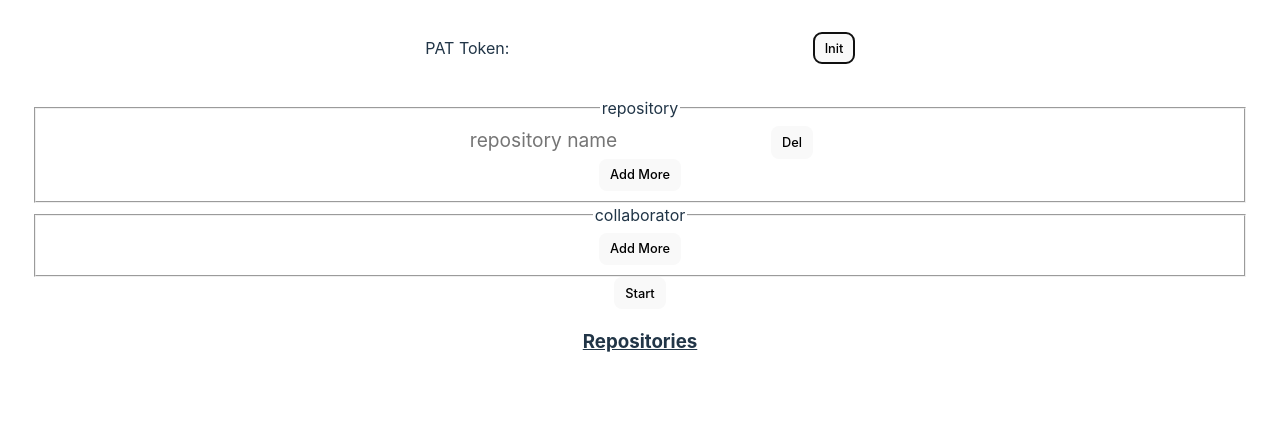
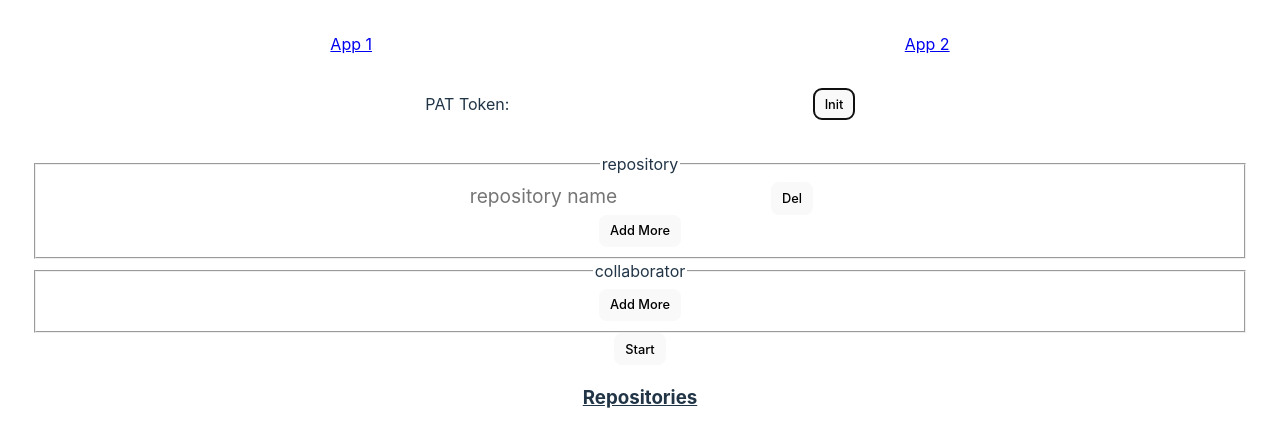
Before and after one commit to dreamsinternational/repo-collab-auto, a React (Vite) app: page / in a window 1280 px wide. Both pictures are taken after a click on the button "Init". Shown: the top 446 px of the page. Built offline with nearby package versions, Linux system fonts and the light colour scheme.

Commit message:
new app 2

```diff
--- a/src/App.css
+++ b/src/App.css
@@ -10,6 +10,13 @@
 
 .read-the-docs {
   color: #888;
+}
+
+.nav {
+  padding: 0 2rem 2rem 2rem;
+  display: flex;
+  justify-content: space-around;
+  align-items: center;
 }
 
 .header {
--- a/src/App.jsx
+++ b/src/App.jsx
@@ -1,101 +1,37 @@
-import { useCallback, useState } from "react";
+import { useState } from "react";
 import { Octokit } from "@octokit/rest";
 import NoPAT from "./NoPAT";
-import Names from "./Names";
 import "./App.css";
+import App1 from "./App1";
+import App2 from "./App2";
 
 function App() {
   const [pat, setPat] = useState("");
   const [octokit, setOctokit] = useState(null);
-  const [repoNames, setRepoNames] = useState([""]);
-  const [collaboratorNames, setCollaboratorNames] = useState([]);
+  const [page, setPage] = useState("1");
   const [isLoading, setIsLoading] = useState(false);
-  const [repositories, setRepositories] = useState([]);
-
-  const onStartTask = useCallback(
-    async (e) => {
-      e.preventDefault();
-      if (!octokit || !repoNames.length) return;
-      setIsLoading(true);
-      try {
-        for (const repoName of repoNames) {
-          const { data: repo } = await octokit.repos.createForAuthenticatedUser({
-            name: repoName,
-            // auto_init: false,
-            private: true,
-          });
-
-          repo.collaborators = [];
-
-          for (const collaboratorName of collaboratorNames) {
-            const { data: req } = await octokit.repos.addCollaborator({
-              owner: repo.owner.login,
-              repo: repo.name,
-              username: collaboratorName,
-              permission: "push", // ['admin', 'push', 'pull']
-            });
-
-            repo.collaborators.push(req);
-          }
-
-          setRepositories((r) => r.concat(repo));
-        }
-      } catch (error) {
-        console.log(error);
-      } finally {
-        setIsLoading(false);
-        setRepoNames([""]);
-        setCollaboratorNames([]);
-      }
-    },
-    [octokit, repoNames, collaboratorNames]
-  );
 
   return (
     <>
+      <nav className="nav">
+        <a href="#1" onClick={() => setPage("1")}>
+          App 1
+        </a>
+        <a href="#2" onClick={() => setPage("2")}>
+          App 2
+        </a>
+      </nav>
       <header className="header">
         <label htmlFor="pat">PAT Token:</label>
-        <input
-          id="pat"
-          type="text"
-          value={pat}
-          onChange={(e) => setPat(e.target.value)}
-        />
+        <input id="pat" type="text" value={pat} onChange={(e) => setPat(e.target.value)} />
         <button onClick={() => setOctokit(new Octokit({ auth: pat })) ?? setPat("")}>Init</button>
       </header>
       {!octokit || isLoading ? (
         <NoPAT />
       ) : (
         <>
-          <form
-            className="form"
-            onSubmit={onStartTask}>
-            <Names
-              title="repository"
-              names={repoNames}
-              setNames={setRepoNames}
-            />
-            <Names
-              title="collaborator"
-              names={collaboratorNames}
-              setNames={setCollaboratorNames}
-            />
-            <aside>
-              <button type="submit">Start</button>
-            </aside>
-          </form>
-          <aside>
-            <h3>
-              <u>Repositories</u>
-            </h3>
-            {repositories.map((r) => (
-              <details key={r.id}>
-                <summary>{r.full_name}</summary>
-                <hr />
-                <pre>{JSON.stringify(r, 0, 1)}</pre>
-              </details>
-            ))}
-          </aside>
+          {page === "1" && <App1 octokit={octokit} setIsLoading={setIsLoading} />}
+          {page === "2" && <App2 octokit={octokit} setIsLoading={setIsLoading} />}
         </>
       )}
     </>
--- /dev/null
+++ b/src/App1.jsx
@@ -0,0 +1,73 @@
+import { useCallback, useState } from "react";
+import Names from "./Names";
+
+function App1({ octokit = null, setIsLoading = () => {} }) {
+  const [repoNames, setRepoNames] = useState([""]);
+  const [collaboratorNames, setCollaboratorNames] = useState([]);
+  const [repositories, setRepositories] = useState([]);
+
+  const onStartTask = useCallback(
+    async (e) => {
+      e.preventDefault();
+      if (!octokit || !repoNames.length) return;
+      setIsLoading(true);
+      try {
+        for (const repoName of repoNames) {
+          const { data: repo } = await octokit.repos.createForAuthenticatedUser({
+            name: repoName,
+            // auto_init: false,
+            private: true,
+          });
+
+          repo.collaborators = [];
+
+          for (const collaboratorName of collaboratorNames) {
+            const { data: req } = await octokit.repos.addCollaborator({
+              owner: repo.owner.login,
+              repo: repo.name,
+              username: collaboratorName,
+              permission: "push", // ['admin', 'push', 'pull']
+            });
+
+            repo.collaborators.push(req);
+          }
+
+          setRepositories((r) => r.concat(repo));
+        }
+      } catch (error) {
+        console.log(error);
+      } finally {
+        setIsLoading(false);
+        setRepoNames([""]);
+        setCollaboratorNames([]);
+      }
+    },
+    [octokit, repoNames, setIsLoading, collaboratorNames]
+  );
+
+  return (
+    <>
+      <form className="form" onSubmit={onStartTask}>
+        <Names title="repository" names={repoNames} setNames={setRepoNames} />
+        <Names title="collaborator" names={collaboratorNames} setNames={setCollaboratorNames} />
+        <aside>
+          <button type="submit">Start</button>
+        </aside>
+      </form>
+      <aside>
+        <h3>
+          <u>Repositories</u>
+        </h3>
+        {repositories.map((r) => (
+          <details key={r.id}>
+            <summary>{r.full_name}</summary>
+            <hr />
+            <pre>{JSON.stringify(r, 0, 1)}</pre>
+          </details>
+        ))}
+      </aside>
+    </>
+  );
+}
+
+export default App1;
--- /dev/null
+++ b/src/App2.jsx
@@ -0,0 +1,66 @@
+import { useCallback, useState } from "react";
+import Names from "./Names";
+import "./App.css";
+
+function App2({ octokit = null, setIsLoading = () => {} }) {
+  const [collaboratorNames, setCollaboratorNames] = useState([""]);
+  const [messages, setMessages] = useState([]);
+
+  const onStartTask = useCallback(
+    async (e) => {
+      e.preventDefault();
+      if (!octokit || !collaboratorNames.length) return;
+      setIsLoading(true);
+      try {
+        const { data: repos } = await octokit.rest.repos.listForAuthenticatedUser();
+
+        for (const repo of repos) {
+          const { data: collaborators } = await octokit.rest.repos.listCollaborators({
+            owner: repo.owner.login,
+            repo: repo.name,
+          });
+
+          for (const cname of collaboratorNames) {
+            const collaborator = collaborators.find((c) => c.login === cname);
+
+            if (collaborator) {
+              await octokit.rest.repos.removeCollaborator({
+                owner: repo.owner.login,
+                repo: repo.name,
+                username: cname,
+              });
+              setMessages((ms) => ms.concat(`Removed ${cname} from ${repo.name}`));
+            }
+          }
+        }
+      } catch (error) {
+        console.log(error);
+      } finally {
+        setIsLoading(false);
+        setCollaboratorNames([""]);
+      }
+    },
+    [octokit, collaboratorNames, setIsLoading]
+  );
+
+  return (
+    <>
+      <form className="form" onSubmit={onStartTask}>
+        <Names title="collaborator" names={collaboratorNames} setNames={setCollaboratorNames} />
+        <aside>
+          <button type="submit">Remove</button>
+        </aside>
+      </form>
+      <aside>
+        <h3>
+          <u>Logs</u>
+        </h3>
+        {messages.map((r) => (
+          <p key={r}>{r}</p>
+        ))}
+      </aside>
+    </>
+  );
+}
+
+export default App2;
```
